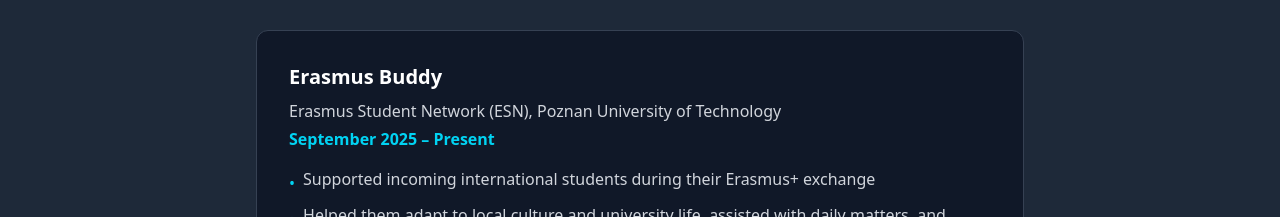
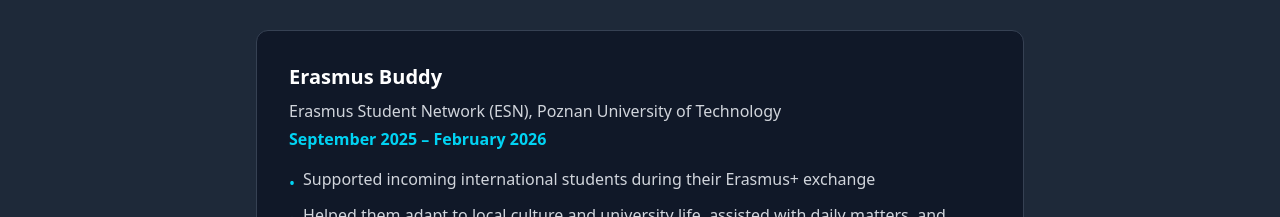
Before and after one commit to MarkOmelyanenko/portfolio-page, a React app: page / in a window 1280 px wide. Shown: the part 3966-4183 px from the top of the page. Built offline with nearby package versions, Linux system fonts and the light colour scheme; the HTML template or start-up script is replaced by a standard one.

Commit message:
edit education

```diff
--- a/src/components/Education.jsx
+++ b/src/components/Education.jsx
@@ -87,7 +87,7 @@
                 Erasmus Student Network (ESN), Poznan University of Technology
               </p>
               <p className="text-cyan-400 font-semibold">
-                September 2025 – Present
+                September 2025 – February 2026
               </p>
             </div>
             <ul className="space-y-2 text-gray-300">
```
